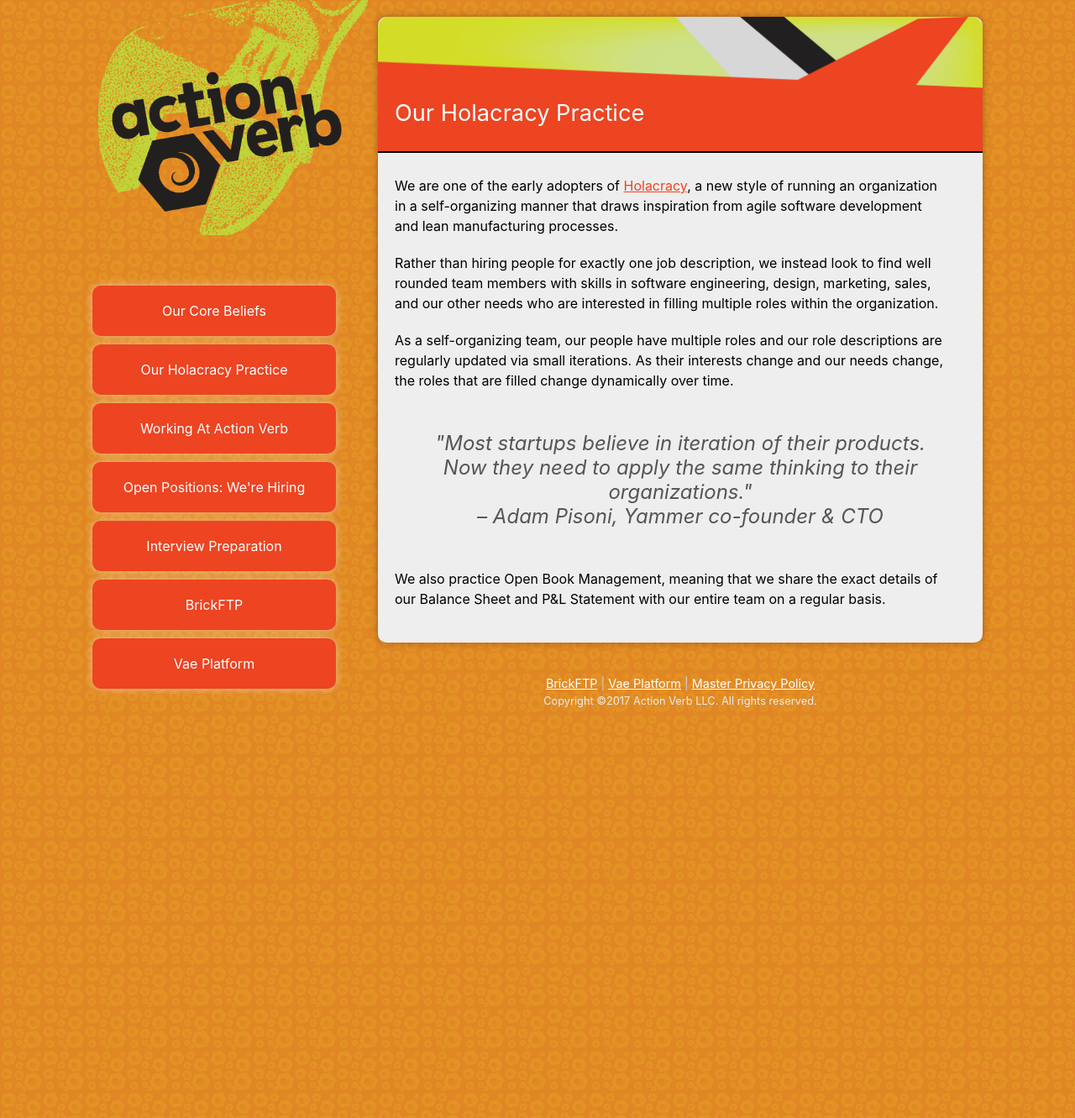
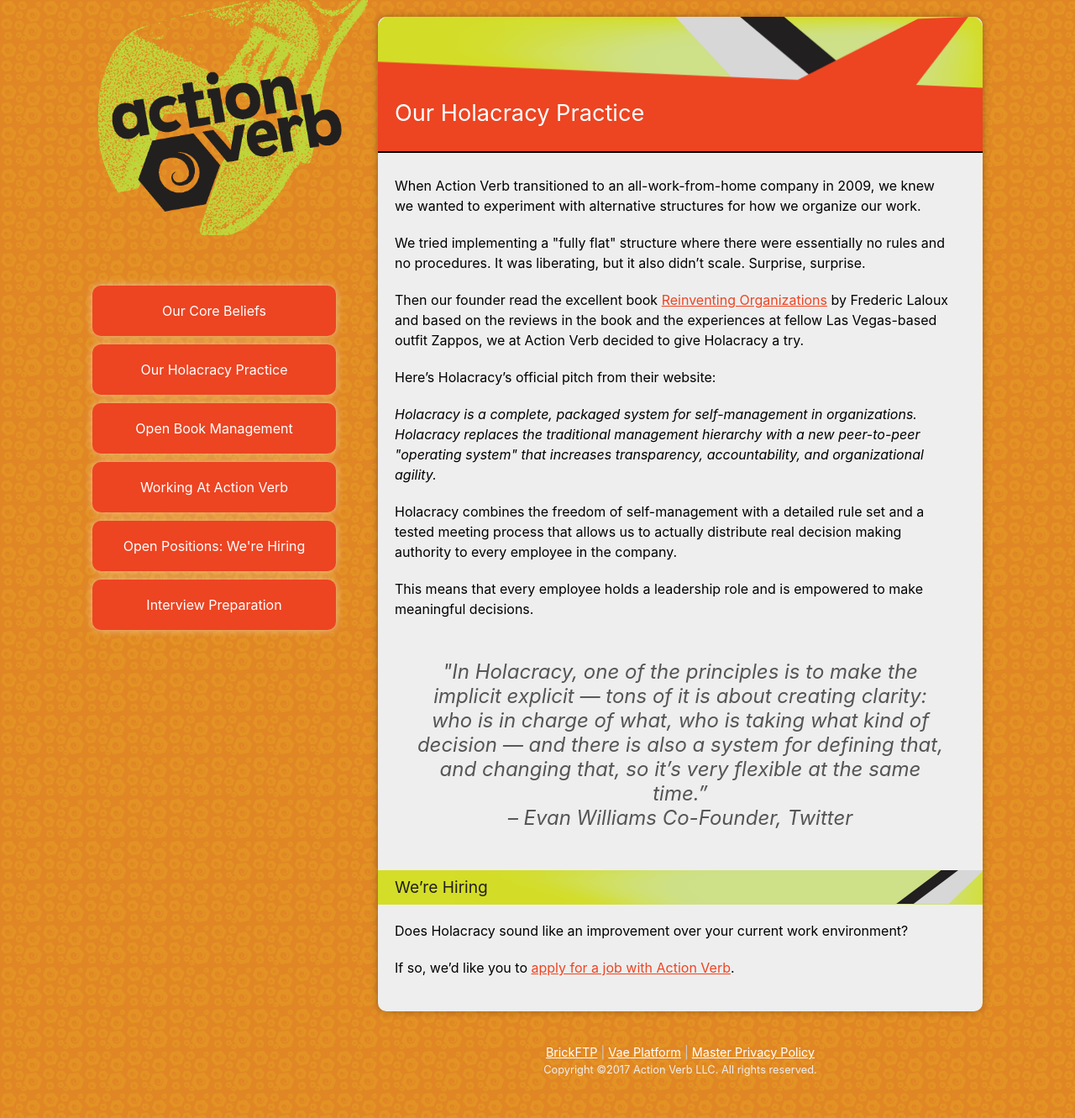
Before and after one commit to edelstone/actionverb.com, a Jekyll site: the page built from holacracy.md, in a window 1280 px wide. Shown: the whole page at 84% size. Built offline with Jekyll 4.4.1, drawn with Linux system fonts in a browser that asks for light colours; before the commit the page ends 900 px from its top, so only the background shows below that.

Commit message:
AV Website

```diff
--- a/_layouts/default.html
+++ b/_layouts/default.html
@@ -24,11 +24,10 @@
     <div id="nav">
      <a href="/core-beliefs">Our Core Beliefs</a>
      <a href="/holacracy">Our Holacracy Practice</a>
+     <a href="/open-book-management">Open Book Management</a>
      <a href="/working-at-action-verb">Working At Action Verb</a>
      <a href="/now-hiring">Open Positions: We're Hiring</a>
      <a href="/interview-prep">Interview Preparation</a>
-     <a href="https://brickftp.com/" target="_blank">BrickFTP</a>
-     <a href="https://vaeplatform.com/" target="_blank">Vae Platform</a>
     </div>
    </div>
    <div class="right_area">
--- a/holacracy.md
+++ b/holacracy.md
@@ -5,25 +5,44 @@ title: Our Holacracy Practice
 
 # Our Holacracy Practice
 
-We are one of the early adopters of <a href="http://www.holacracy.org/" target="_blank">Holacracy</a>, a new style
-of running an organization in a self-organizing manner that draws
-inspiration from agile software development and lean manufacturing
-processes.
+When Action Verb transitioned to an all-work-from-home company in 2009,
+we knew we wanted to experiment with alternative structures for how we
+organize our work.
 
-Rather than hiring people for exactly one job description, we instead
-look to find well rounded team members with skills in software
-engineering, design, marketing, sales, and our other needs who are
-interested in filling multiple roles within the organization.
+We tried implementing a &quot;fully flat&quot; structure where there
+were essentially no rules and no procedures.  It was liberating, but it
+also didn't scale.  Surprise, surprise.
 
-As a self-organizing team, our people have multiple roles and our role
-descriptions are regularly updated via small iterations.  As their
-interests change and our needs change, the roles that are filled change
-dynamically over time.
+Then our founder read the excellent book
+[Reinventing Organizations](http://www.reinventingorganizations.com/)
+by Frederic Laloux and based on the reviews in the book and the
+experiences at fellow Las Vegas-based outfit Zappos, we at Action Verb
+decided to give Holacracy a try.
 
-<div class="quote">&quot;Most startups believe in iteration of their
-products. Now they need to apply the same thinking to their
-organizations.&quot;<br />&ndash; Adam Pisoni, Yammer co-founder & CTO</div>
+Here's Holacracy's official pitch from their website:
 
-We also practice Open Book Management, meaning that we share the exact
-details of our Balance Sheet and P&L Statement with our entire team on a
-regular basis.
+*Holacracy is a complete, packaged system for self-management in
+organizations. Holacracy replaces the traditional management hierarchy
+with a new peer-to-peer &quot;operating system&quot; that increases transparency,
+accountability, and organizational agility.*
+
+Holacracy combines the freedom of self-management with a detailed rule
+set and a tested meeting process that allows us to actually distribute
+real decision making authority to every employee in the company.
+
+This means that every employee holds a leadership role and is empowered
+to make meaningful decisions.
+
+<div class="quote">&quot;In Holacracy, one of the principles is to make
+the implicit explicit — tons of it is about creating clarity: who is in
+charge of what, who is taking what kind of decision — and there is also
+a system for defining that, and changing that, so it’s very flexible
+at the same time.”<br />&ndash; Evan Williams Co-Founder, Twitter</div>
+
+
+## We're Hiring
+
+Does Holacracy sound like an improvement over your current work
+environment?
+
+If so, we'd like you to [apply for a job with Action Verb](/now-hiring).
```
Also changed, not shown: index.md (+8 -5 lines), open-book-management.md (added, +54 -0 lines), working-at-action-verb.md (+3 -2 lines).
